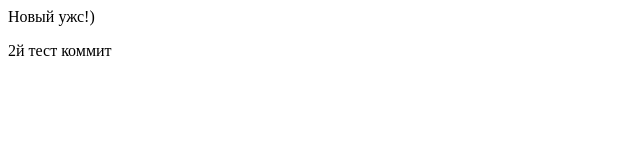
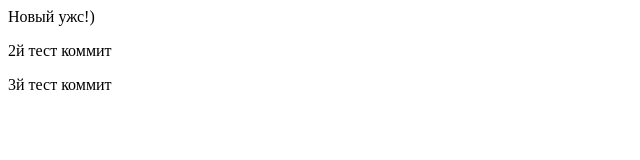
Before and after one commit to NTpro/ac, a plain HTML site: page index.html in a window 1280 px wide. Shown: the whole page, without its empty margins (0-640 px from the left). Drawn offline with Linux system fonts and the light colour scheme.

Commit message:
3 commit edit files more

```diff
--- a/index.html
+++ b/index.html
@@ -1,2 +1,3 @@
 <p>Новый ужс!)</p>
 <p>2й тест коммит</p>
+<p>3й тест коммит</p>
```
